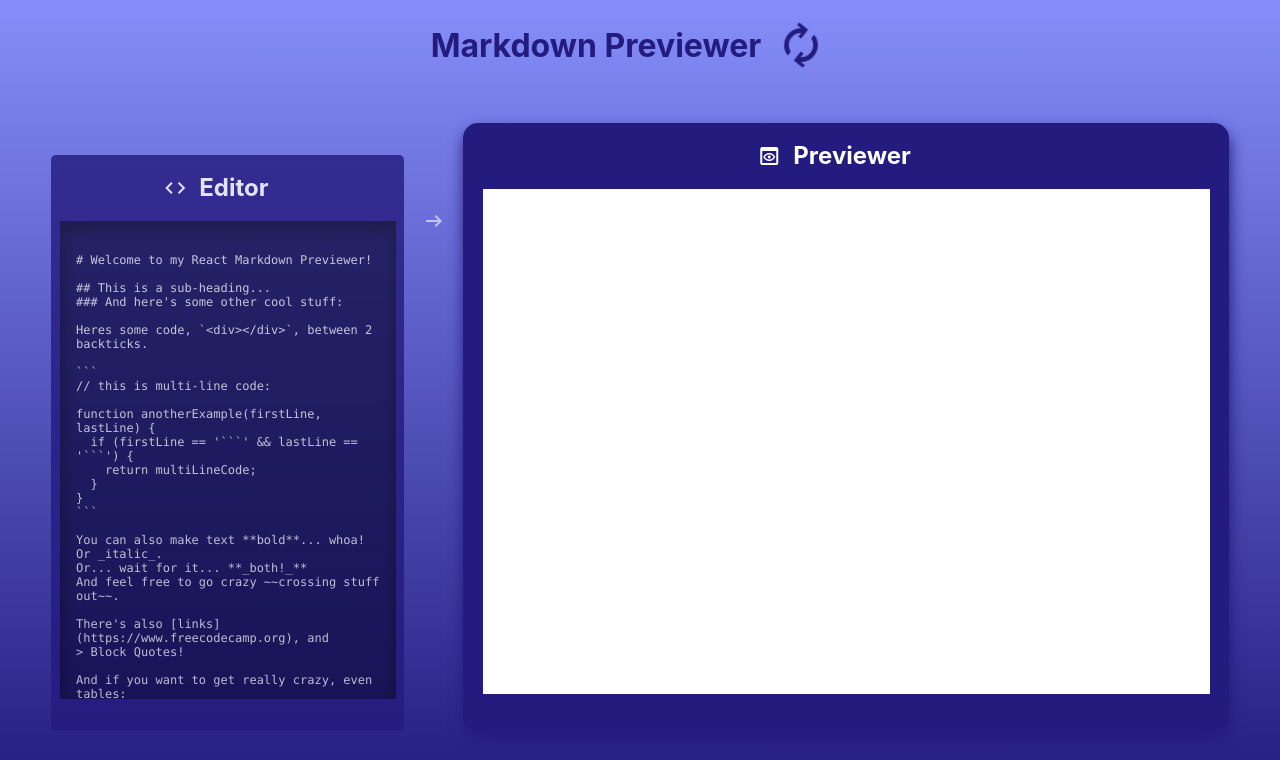
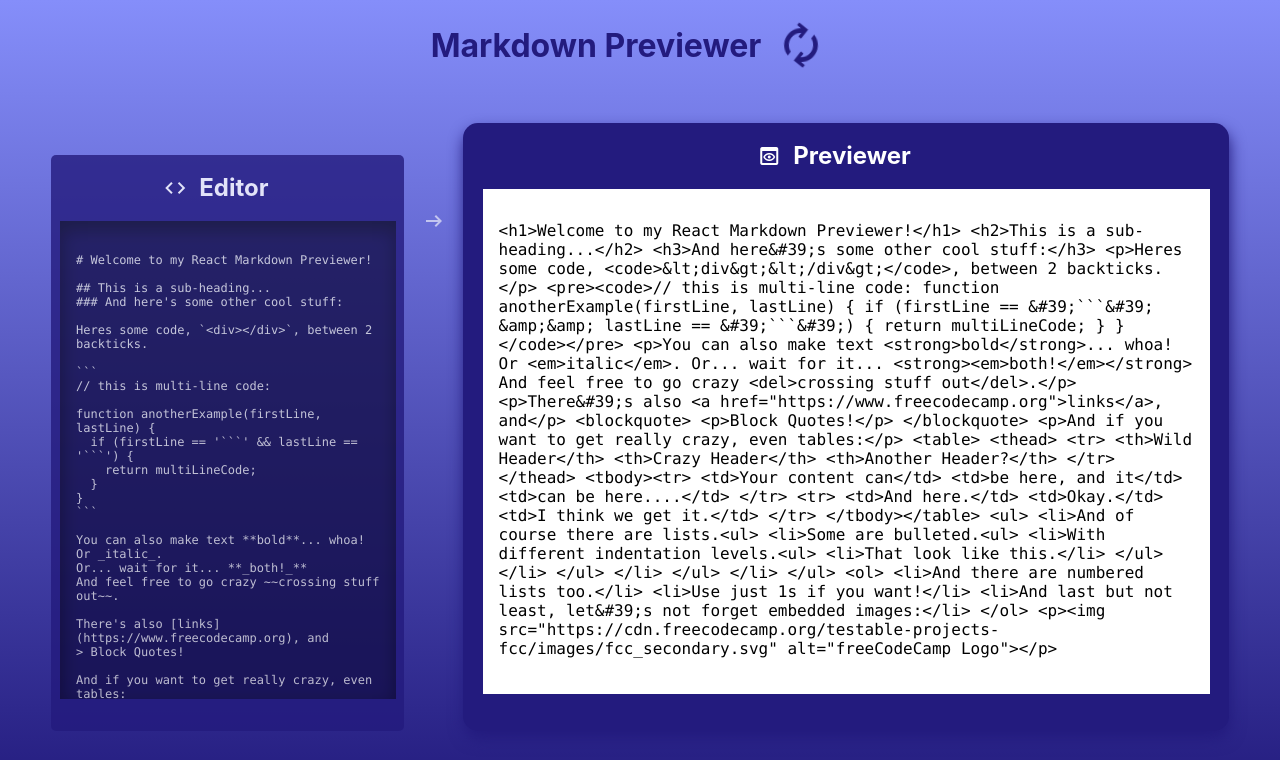
Before and after one commit to SimonaPiz/Markdown-Previewer, a React (Create React App) app: page / in a window 1280 px wide. Shown: the top 760 px of the page. Built offline with nearby package versions, Linux system fonts and the light colour scheme.

Commit message:
develop - #3 menage status - create asyn thunk to use marked library

```diff
--- a/src/components/Previewer/Previewer.js
+++ b/src/components/Previewer/Previewer.js
@@ -1,7 +1,7 @@
 import React from 'react';
 import './Previewer.css';
 
-export default function Previewer () {
+export default function Previewer ({textConverted}) {
 
   return (
     <div id='prevContainer'>
@@ -10,7 +10,9 @@ export default function Previewer () {
         Previewer
       </h2>
 
-      <div id='preview'></div>
+      <div id='preview'>
+        {textConverted}
+      </div>
     </div>
   );
 }
--- a/src/features/MarkdownConverter/MarkdownConverter.js
+++ b/src/features/MarkdownConverter/MarkdownConverter.js
@@ -1,14 +1,19 @@
-import React from "react";
+import React, { useEffect } from "react";
 import {useSelector, useDispatch} from 'react-redux';
 
 import Editor from "../../components/Editor/Editor";
 import Previewer from "../../components/Previewer/Previewer";
-import { setTextInput } from "./markdownConverterSlice.js";
+import { setTextInput, convertText } from "./markdownConverterSlice.js";
 
 export default function MarkdownConverter() {
 
   const textInput = useSelector((state) => state.markdownConverter.textInput);
   const dispatch = useDispatch();
+  const textConverted = useSelector((state) => state.markdownConverter.textConverted);
+
+  useEffect(() => {
+    dispatch(convertText(textInput));
+  }, [dispatch, textInput]);
 
   return (
     <div className="converter">
@@ -16,7 +21,7 @@ export default function MarkdownConverter() {
       <span className="material-symbols-outlined" id='right-arrow'>
         arrow_right_alt
       </span>
-      <Previewer />
+      <Previewer textConverted={textConverted} />
     </div>
   );
 }
--- a/src/features/MarkdownConverter/markdownConverterSlice.js
+++ b/src/features/MarkdownConverter/markdownConverterSlice.js
@@ -1,17 +1,32 @@
 import { createSlice, createAsyncThunk } from '@reduxjs/toolkit';
 
 import defaultText from '../../components/Editor/defaultText';
+import { parseText } from '../../util/marked';
+
+export const convertText = createAsyncThunk(
+  'markdownConverter/convertText',
+  async (text) => {
+    const response = await parseText(text);
+    return response;
+  }
+);
 
 
 export const markdownConverterSlice = createSlice({
   name: 'markdownConverter',
   initialState: {
     textInput: defaultText,
+    textConverted: '',
   },
   reducers: {
     setTextInput: (state, action) => {
       state.textInput = action.payload;
     }
+  },
+  extraReducers: (builder) => {
+    builder.addCase(convertText.fulfilled, (state, action) => {
+      state.textConverted = action.payload;
+    })
   }
 });
 
```
